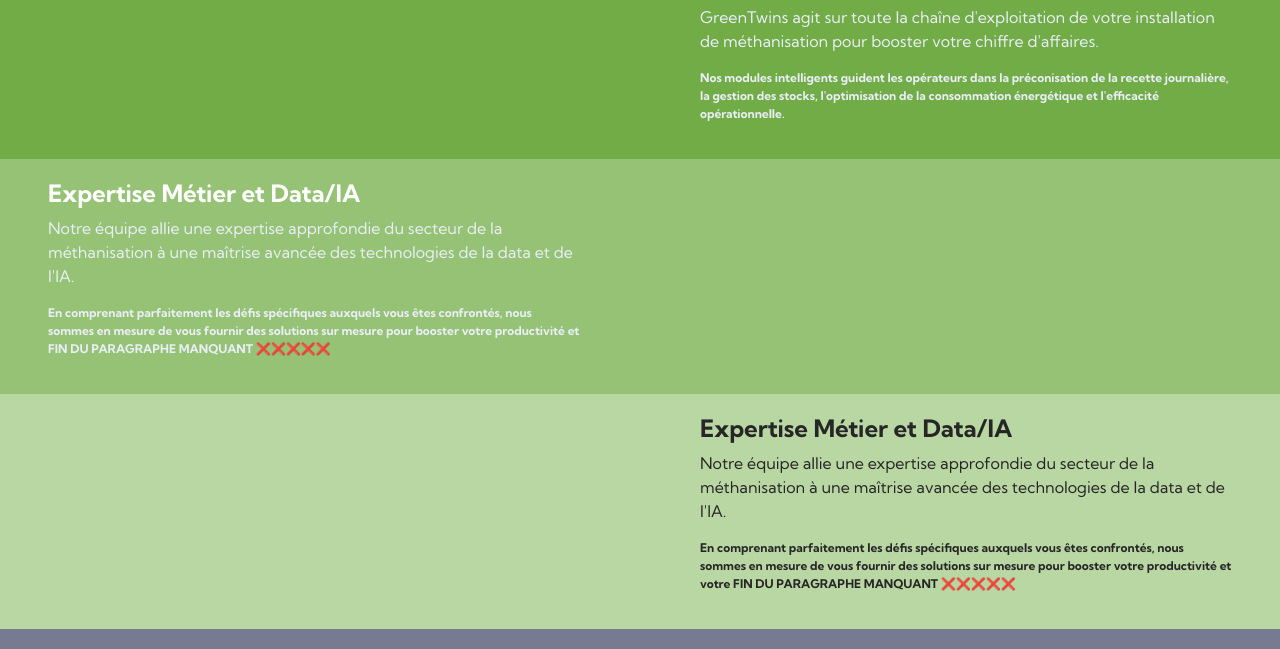
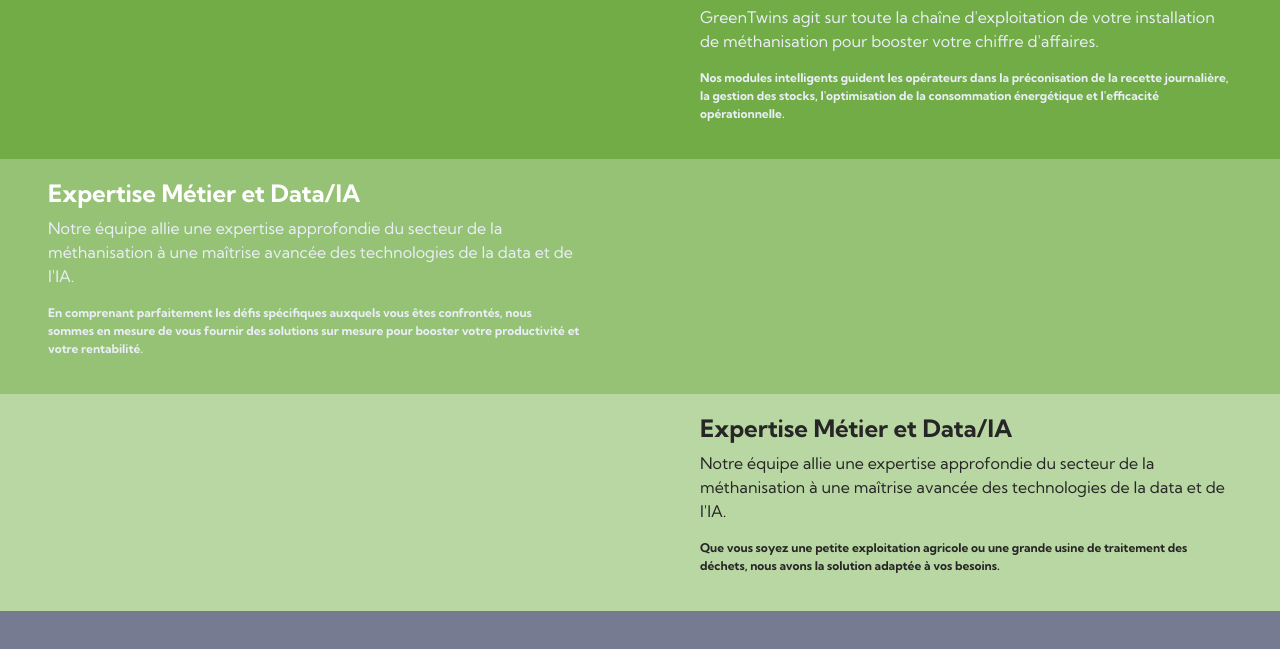
Before and after one commit to datagrowb-nantes/greentwins-website, a plain HTML site: page domaines-pages/domaines-methanisation.html in a window 1280 px wide. Shown: the part 437-1086 px from the top of the page. Drawn offline with Linux system fonts and the light colour scheme.

Commit message:
[Fix]: Corrected paragraphs.

```diff
--- a/domaines-pages/domaines-methanisation.html
+++ b/domaines-pages/domaines-methanisation.html
@@ -103,7 +103,7 @@
                             En comprenant parfaitement les défis spécifiques auxquels
                             vous êtes confrontés, nous sommes en mesure de vous fournir
                             des solutions sur mesure pour booster votre productivité et
-                            FIN DU PARAGRAPHE MANQUANT ❌❌❌❌❌
+                            votre rentabilité.
                         </p>
                     </div>
 
@@ -125,10 +125,9 @@
                             technologies de la data et de l'IA.
                         </p>
                         <p class="mini-bold">
-                            En comprenant parfaitement les défis spécifiques auxquels
-                             vous êtes confrontés, nous sommes en mesure de vous fournir
-                              des solutions sur mesure pour booster votre productivité
-                              et votre FIN DU PARAGRAPHE MANQUANT ❌❌❌❌❌
+                            Que vous soyez une petite exploitation agricole ou une
+                            grande usine de traitement des déchets, nous avons la
+                            solution adaptée à vos besoins.
                         </p>
                     </div>
                 </div>
```
